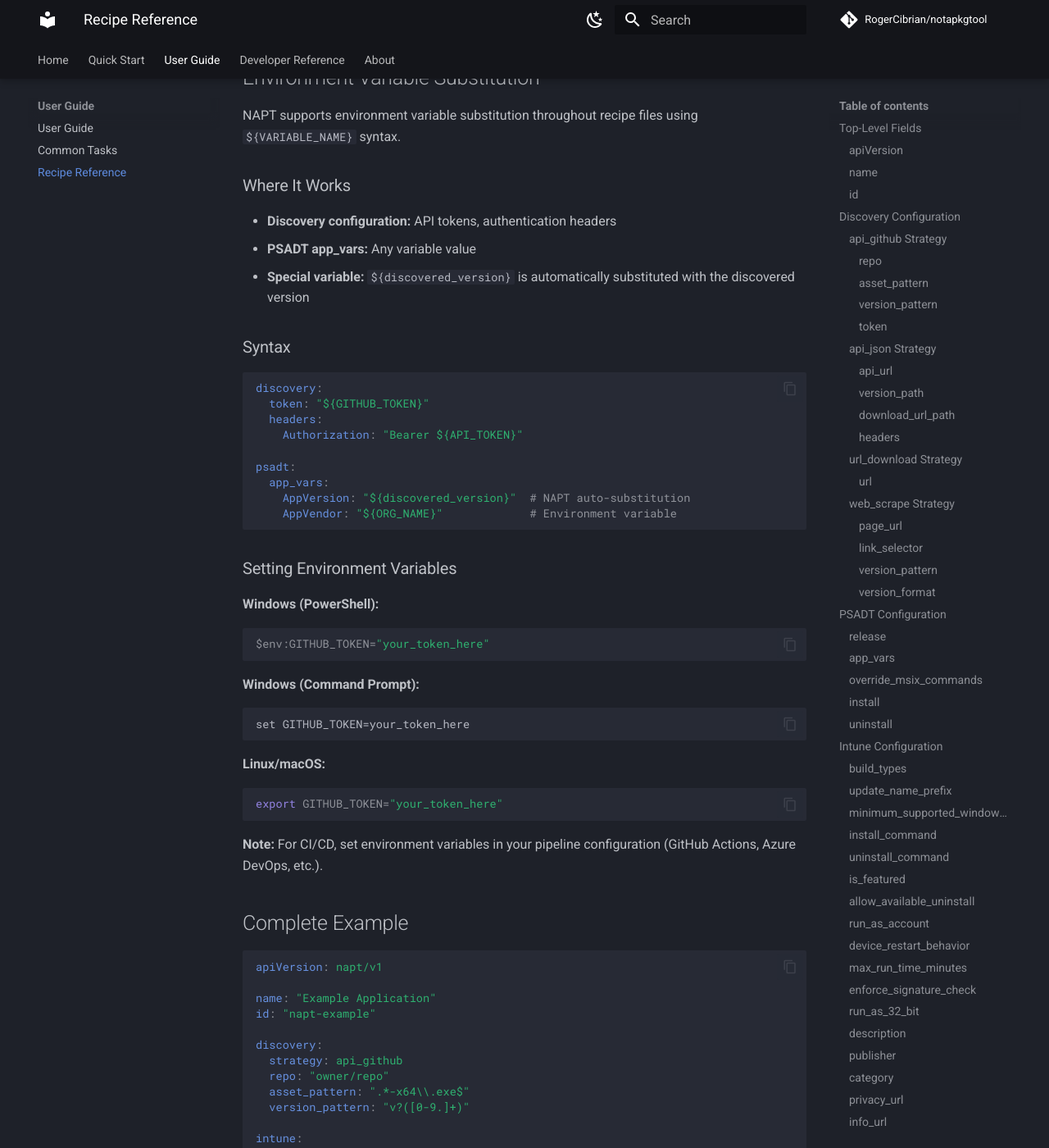
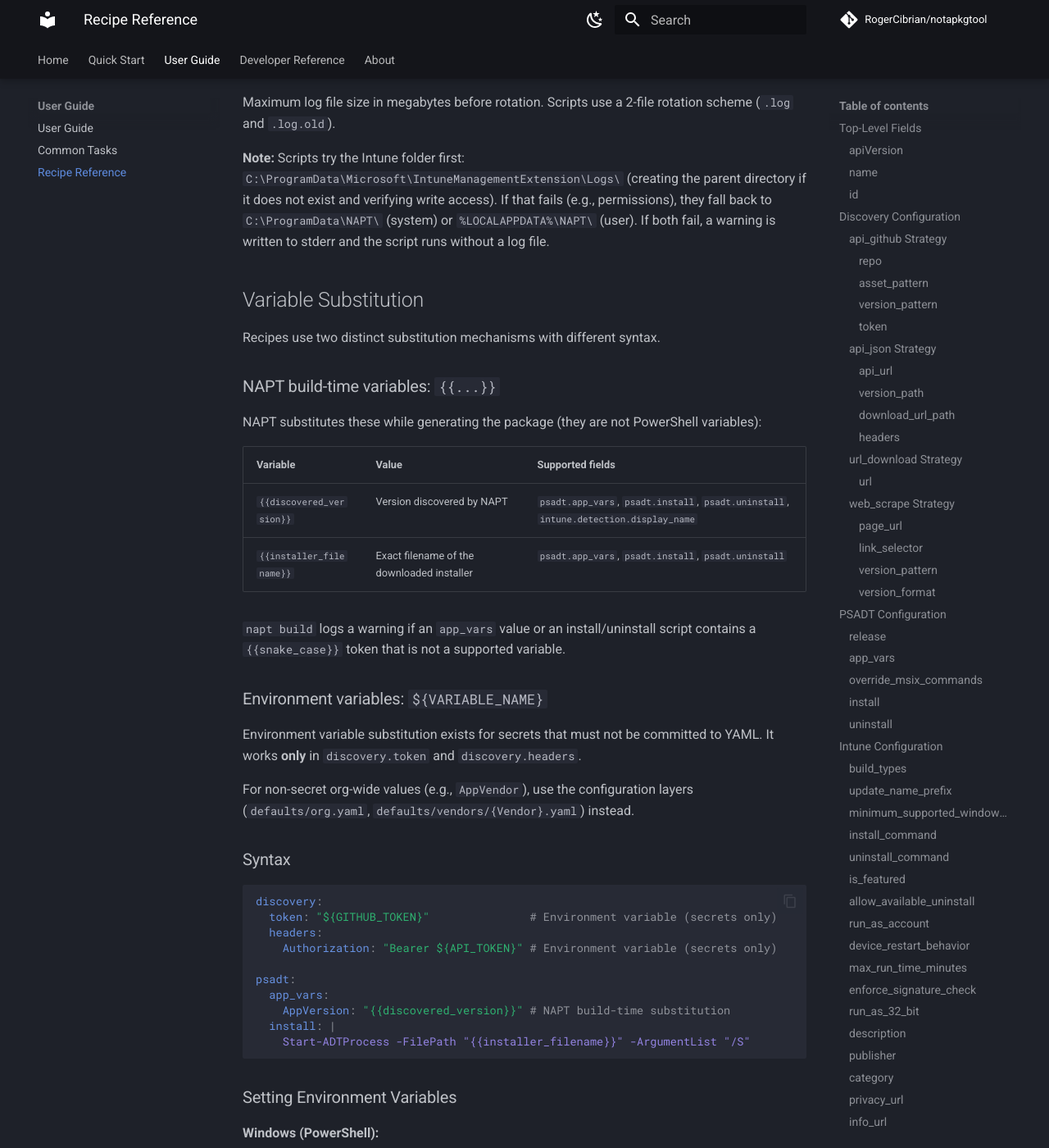
Before and after one commit to RogerCibrian/notapkgtool, an MkDocs documentation site: the page built from docs/recipe-reference.md, in a window 1280 px wide and 1400 px high, scrolled down 19666 px. Shown: the whole window at 82% size. Built offline with MkDocs 1.6.1 and Material for MkDocs 9.7.7, drawn with Linux system fonts in a browser that asks for light colours; comment, search, counter and statistics services are not loaded; some of the changed text lies outside the part shown.

Commit message:
fix: Overhaul recipe variable substitution (#76)
* fix: Overhaul recipe variable substitution

````diff
--- a/docs/recipe-reference.md
+++ b/docs/recipe-reference.md
@@ -306,9 +306,9 @@
   release: "latest"                      # Optional: PSADT release version
   app_vars:                              # Optional: PSADT application variables
     AppName: "Application Name"
-    AppVersion: "${discovered_version}"  # Use for auto-substitution
+    AppVersion: "{{discovered_version}}" # Substituted at build time
   install: |                             # Required: PowerShell installation script
-    Start-ADTMsiProcess -Action Install -Path "$dirFiles\installer.msi" -Parameters "ALLUSERS=1"
+    Start-ADTMsiProcess -Action Install -FilePath "{{installer_filename}}" -ArgumentList "ALLUSERS=1"
   uninstall: |                           # Required: PowerShell uninstallation script
     Uninstall-ADTApplication -Name "Application Name"
 ```
@@ -337,16 +337,20 @@
 **Common Variables:**
 
 - `AppName`: Display name shown in PSADT dialogs
-- `AppVersion`: Application version (use `${discovered_version}` for auto-substitution)
+- `AppVersion`: Application version (use `{{discovered_version}}` for auto-substitution)
 - `AppVendor`: Vendor name (typically set in vendor defaults)
 - `AppArch`: Architecture (`x64`, `x86`, or `All`)
 - `AppLang`: Application language
 
-**Special Variable:** `${discovered_version}` is automatically substituted with the version
-discovered by NAPT. Use this in `AppVersion` to ensure the version matches the downloaded
-installer.
+**Build-time variables:** NAPT substitutes `{{discovered_version}}` (the version
+discovered by NAPT) and `{{installer_filename}}` (the exact filename of the downloaded
+installer) in all `app_vars` values.
+Use `{{discovered_version}}` in `AppVersion` to ensure the version matches the
+downloaded installer.
 
-**Environment Variable Substitution:** All values support `${VARIABLE_NAME}` syntax.
+For org-wide values such as `AppVendor`, set them once in `defaults/org.yaml`
+(or a vendor file) instead of repeating them per recipe — the configuration
+layers are deep-merged into every recipe.
 
 ### override_msix_commands
 
@@ -399,12 +403,17 @@
 PowerShell script executed during installation. Inserted into the generated
 `Invoke-AppDeployToolkit.ps1` in the installation section.
 
-**Available Variables:**
+**Build-time variables** (substituted by NAPT when the script is generated —
+these are not PowerShell variables):
 
-- `$($adtSession.DirFiles)`: Path to installer files directory (contains downloaded installer)
-- `$discovered_version`: Version discovered by NAPT
-- Standard PSADT variables: `$dirApp`, `$dirSupportFiles`, etc.
-- All `app_vars` are available (e.g., `$AppName`, `$AppVersion`)
+- `{{discovered_version}}`: Version discovered by NAPT
+- `{{installer_filename}}`: Exact filename of the downloaded installer in the
+  package's `Files` directory
+
+**PowerShell variables** (available at deploy time):
+
+- `$($adtSession.DirFiles)`: Path to the installer files directory
+- `$adtSession.AppName`, `$adtSession.AppVersion`, etc.: Values from `app_vars`
 
 **Commonly Used PSADT Functions:**
 
@@ -412,10 +421,14 @@
 - `Start-ADTMsiProcess`: Install MSI files with parameters
 - `Uninstall-ADTApplication`: Uninstall applications by name
 
+**Note:** PSADT resolves a relative `-FilePath` against the `Files` directory
+and does not expand wildcards.
+Use `{{installer_filename}}` instead of a wildcard pattern.
+
 **Example:**
 ```yaml
 install: |
-  Start-ADTMsiProcess -Action Install -Path "$dirFiles\installer.msi" -Parameters "ALLUSERS=1 /qn"
+  Start-ADTMsiProcess -Action Install -FilePath "{{installer_filename}}" -ArgumentList "ALLUSERS=1"
 ```
 
 ### uninstall
@@ -749,9 +762,11 @@
 characters removed). Script filenames follow the pattern:
 `{DisplayName}_{Version}-Detection.ps1` and `{DisplayName}_{Version}-Requirements.ps1`.
 
-**Template Variable Support:** `${discovered_version}` is automatically substituted with the
+**Template Variable Support:** `{{discovered_version}}` is automatically substituted with the
 discovered version. Use this when the registry DisplayName includes the version number (e.g.,
 "7-Zip 25.01 (x64)").
+This is the only build-time variable supported here; `{{installer_filename}}` never appears
+in a registry DisplayName.
 
 **Wildcard Support:** When `display_name` contains wildcards (`*` or `?`), scripts use
 PowerShell's `-like` operator instead of exact `-eq` matching:
@@ -947,30 +962,45 @@
 to `C:\ProgramData\NAPT\` (system) or `%LOCALAPPDATA%\NAPT\` (user). If both fail, a warning is
 written to stderr and the script runs without a log file.
 
-## Environment Variable Substitution
+## Variable Substitution
 
-NAPT supports environment variable substitution throughout recipe files using `${VARIABLE_NAME}`
-syntax.
+Recipes use two distinct substitution mechanisms with different syntax.
 
-### Where It Works
+### NAPT build-time variables: `{{...}}`
 
-- **Discovery configuration:** API tokens, authentication headers
-- **PSADT app_vars:** Any variable value
-- **Special variable:** `${discovered_version}` is automatically substituted with the discovered
-  version
+NAPT substitutes these while generating the package (they are not PowerShell
+variables):
+
+| Variable | Value | Supported fields |
+|----------|-------|------------------|
+| `{{discovered_version}}` | Version discovered by NAPT | `psadt.app_vars`, `psadt.install`, `psadt.uninstall`, `intune.detection.display_name` |
+| `{{installer_filename}}` | Exact filename of the downloaded installer | `psadt.app_vars`, `psadt.install`, `psadt.uninstall` |
+
+`napt build` logs a warning if an `app_vars` value or an install/uninstall
+script contains a `{{snake_case}}` token that is not a supported variable.
+
+### Environment variables: `${VARIABLE_NAME}`
+
+Environment variable substitution exists for secrets that must not be committed
+to YAML.
+It works **only** in `discovery.token` and `discovery.headers`.
+
+For non-secret org-wide values (e.g., `AppVendor`), use the configuration layers
+(`defaults/org.yaml`, `defaults/vendors/{Vendor}.yaml`) instead.
 
 ### Syntax
 
 ```yaml
 discovery:
-  token: "${GITHUB_TOKEN}"
+  token: "${GITHUB_TOKEN}"               # Environment variable (secrets only)
   headers:
-    Authorization: "Bearer ${API_TOKEN}"
+    Authorization: "Bearer ${API_TOKEN}" # Environment variable (secrets only)
 
 psadt:
   app_vars:
-    AppVersion: "${discovered_version}"  # NAPT auto-substitution
-    AppVendor: "${ORG_NAME}"             # Environment variable
+    AppVersion: "{{discovered_version}}" # NAPT build-time substitution
+  install: |
+    Start-ADTProcess -FilePath "{{installer_filename}}" -ArgumentList "/S"
 ```
 
 ### Setting Environment Variables
@@ -1015,9 +1045,9 @@
 psadt:
   app_vars:
     AppName: "Example Application"
-    AppVersion: "${discovered_version}"
+    AppVersion: "{{discovered_version}}"
   install: |
-    Start-ADTProcess -Path "$dirFiles\*.exe" -Parameters "/S"
+    Start-ADTProcess -FilePath "{{installer_filename}}" -ArgumentList "/S"
   uninstall: |
     Uninstall-ADTApplication -Name "Example Application"
 ```
````
Also changed, not shown: other parts of docs/recipe-reference.md (+1 -1 lines), docs/changelog.md (+18 -0 lines), docs/common-tasks.md (+9 -9 lines), docs/user-guide.md (+2 -2 lines), 12 other files.
